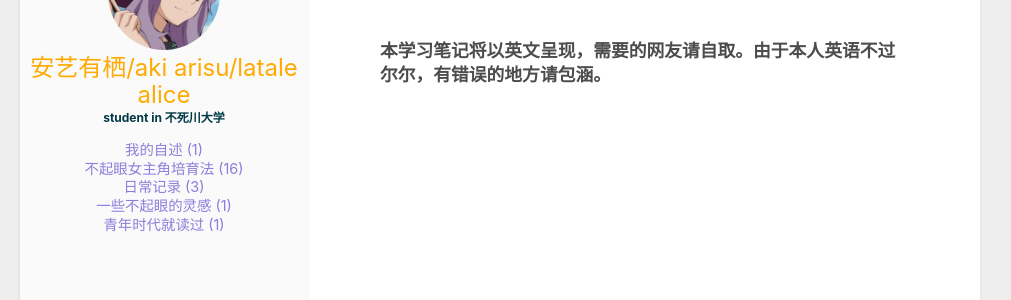
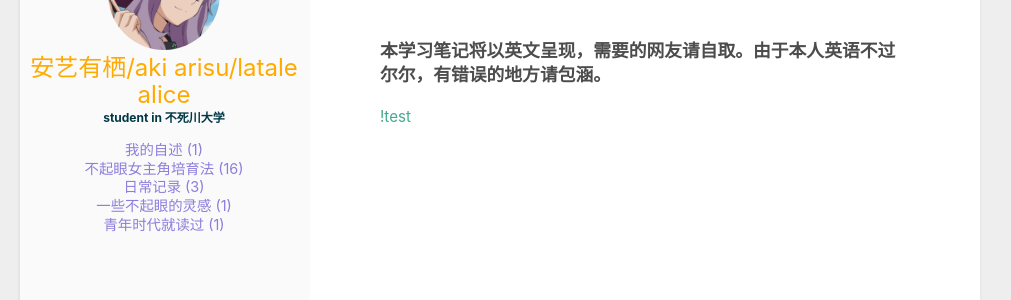
Before and after one commit to latalealice/latalealice.github.io, a Jekyll site: the page built from _posts/2022-01-10-理论力学1.md, in a window 1280 px wide. Shown: the part 242-542 px from the top of the page, without its empty margins (140-1151 px from the left). Built offline with Jekyll 4.4.1, drawn with Linux system fonts in a browser that asks for light colours.

Commit message:
Update 2022-01-10-理论力学1.md

```diff
--- a/_posts/2022-01-10-理论力学1.md
+++ b/_posts/2022-01-10-理论力学1.md
@@ -4,3 +4,4 @@ category: 青年时代就读过
 title: 理论力学1
 ---
 ### 本学习笔记将以英文呈现，需要的网友请自取。由于本人英语不过尔尔，有错误的地方请包涵。
+[!test](/assets/控制实验二.pdf "test")
```
